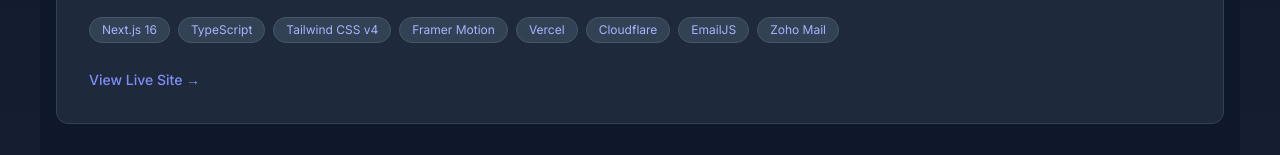
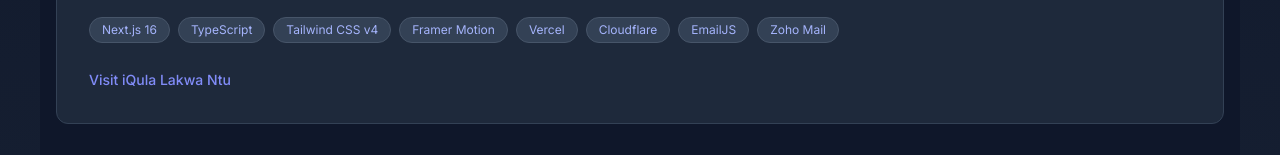
Before and after one commit to AbuMaqungo/abulelemaqungo-portfolio, a Next.js app: page /projects in a window 1280 px wide. Shown: the part 495-650 px from the top of the page. Built offline with nearby package versions, Linux system fonts and the light colour scheme.

Commit message:
update links

```diff
--- a/src/app/projects/page.tsx
+++ b/src/app/projects/page.tsx
@@ -121,7 +121,7 @@
               rel="noopener noreferrer"
               className="text-indigo-400 hover:text-indigo-300 font-medium inline-flex items-center text-sm"
             >
-              View Live Site →
+              Visit iQula Lakwa Ntu
             </a>
           </div>
         ))}
```
